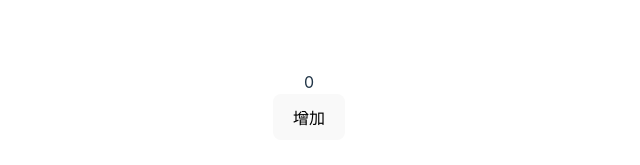
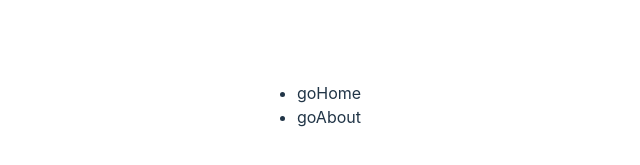
Before and after one commit to x-mitsui/mangosteen-fe, a Vue app: page /#/about in a window 1280 px wide. Shown: the part 295-460 px from the top of the page, without its empty margins (331-971 px from the left). Built offline with nearby package versions, Linux system fonts and the light colour scheme.

Commit message:
测试vue-router

```diff
--- a/src/App.tsx
+++ b/src/App.tsx
@@ -1,15 +1,17 @@
-import { defineComponent, ref } from "vue";
+import { defineComponent } from "vue";
+
 
 export const App = defineComponent({
   setup() {
-    const refCount = ref(0)
-    const onClick = () => {
-      refCount.value++
-    }
+
     return () => <>
-      <div>{refCount.value}</div>
-      <button onClick={onClick}>增加</button>
+      <ul>
+        <li><router-link to="/">goHome</router-link></li>
+        <li><router-link to="/about">goAbout</router-link></li>
+      </ul>
+      <div>
+        <router-view></router-view>
+      </div>
     </>
-
   }
 })
--- a/src/main.ts
+++ b/src/main.ts
@@ -1,5 +1,6 @@
 import { createApp } from 'vue'
 import './style.css'
 import { App } from './App'
+import { router } from './router'
 
-createApp(App).mount('#app')
+createApp(App).use(router).mount('#app')
--- /dev/null
+++ b/src/router/index.ts
@@ -0,0 +1,14 @@
+import { createRouter, createWebHashHistory } from 'vue-router'
+import { Home } from '../views/Home'
+import { About } from '../views/About'
+
+const routes = [
+  { path: '/', component: Home },
+  { path: '/about', component: About }
+]
+
+export const router = createRouter({
+  // 4. 内部提供了 history 模式的实现。为了简单起见，我们在这里使用 hash 模式。
+  history: createWebHashHistory(),
+  routes // `routes: routes` 的缩写
+})
--- /dev/null
+++ b/src/views/About.tsx
@@ -0,0 +1,7 @@
+import { defineComponent } from "vue";
+
+export const About = defineComponent({
+  setup() {
+    return () => (<div>About</div>)
+  }
+})
--- /dev/null
+++ b/src/views/Home.tsx
@@ -0,0 +1,6 @@
+import { defineComponent,ref } from "vue";
+export const Home = defineComponent({
+setup() {
+    return () => (<div>Home</div>)
+  }
+})
--- a/vite.config.ts
+++ b/vite.config.ts
@@ -3,7 +3,7 @@ import vue from '@vitejs/plugin-vue'
 import vueJsx from '@vitejs/plugin-vue-jsx'
 // https://vitejs.dev/config/
 export default defineConfig({
-  base: '/mangosteen-fe/dist/',
+  // base: '/mangosteen-fe/dist/',
   plugins: [
     vue(),
     vueJsx({
```
Also changed, not shown: 1 other file (tests, documents, lock files or other folders).
